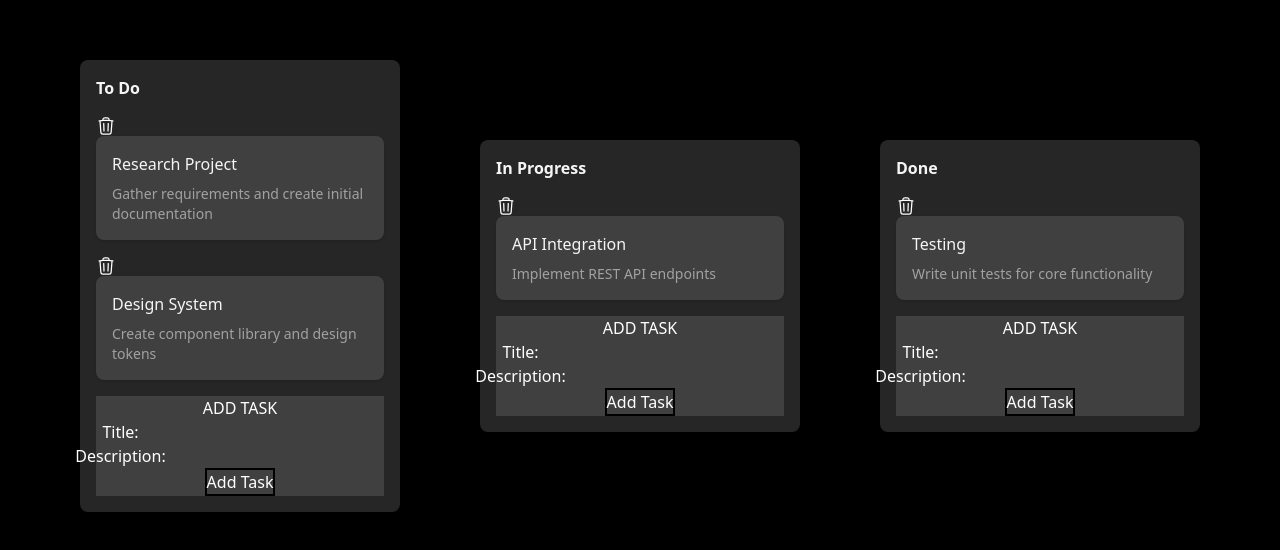
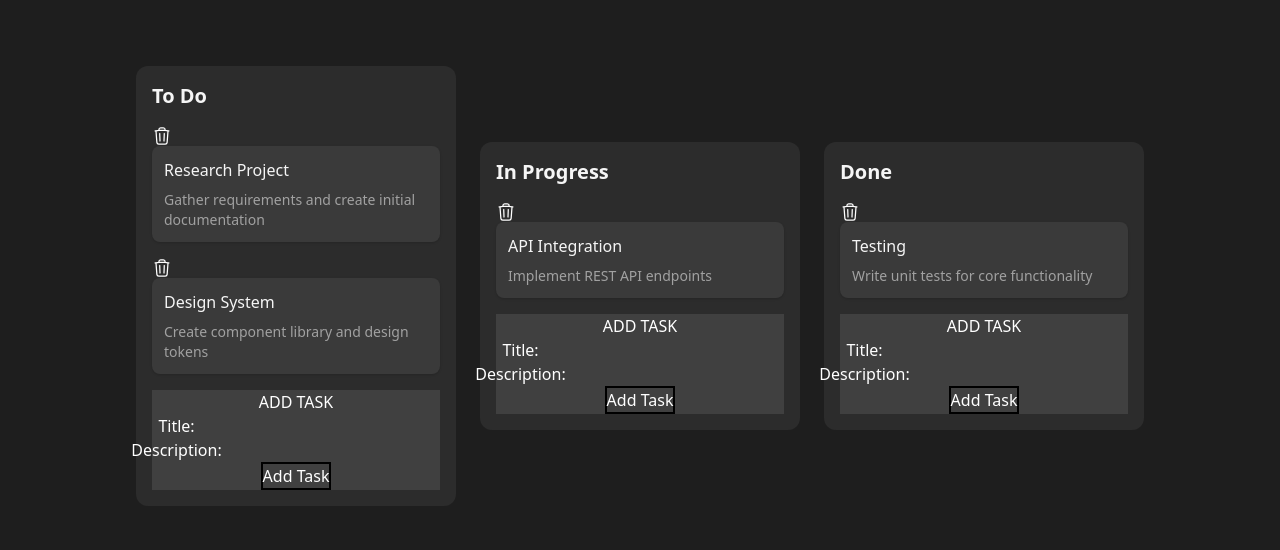
Before and after one commit to RaturiAR7/kandban-board, a React (Vite) app in the folder Frontend/: page / in a window 1280 px wide. Shown: the part 114-664 px from the top of the page. Built offline with nearby package versions, Linux system fonts and the light colour scheme.

Commit message:
UI changes

```diff
--- a/Frontend/src/App.tsx
+++ b/Frontend/src/App.tsx
@@ -2,7 +2,7 @@
 
 const App = () => {
   return (
-    <div className='p-4 bg-black min-h-screen h-full flex justify-center items-center'>
+    <div className='p-4 bg-[#1E1E1E] min-h-screen h-full flex justify-center items-center'>
       <KanbanBoard />
     </div>
   );
--- a/Frontend/src/components/Column.tsx
+++ b/Frontend/src/components/Column.tsx
@@ -23,8 +23,10 @@
   const { setNodeRef } = useDroppable({ id: column.id });
 
   return (
-    <div className='flex w-80 min-h-28 flex-col rounded-lg bg-neutral-800 p-4'>
-      <h2 className='mb-4 font-semibold text-neutral-100'>{column.title}</h2>
+    <div className='flex w-80 min-h-28 flex-col rounded-xl bg-[#2C2C2C] p-4'>
+      <h2 className='mb-4 font-semibold text-neutral-100 text-xl'>
+        {column.title}
+      </h2>
       <div ref={setNodeRef} className='flex flex-1 flex-col gap-4'>
         {tasks.map((task) => {
           return (
--- a/Frontend/src/components/KanbanBoard.tsx
+++ b/Frontend/src/components/KanbanBoard.tsx
@@ -72,9 +72,9 @@
   };
 
   return (
-    <div className='w-full h-full flex flex-col justify-center items-center'>
+    <div className='w-full h-full flex flex-col justify-center items-center '>
       <DndContext onDragEnd={handleDragEnd}>
-        <div className='w-full h-full flex justify-center items-center gap-20 '>
+        <div className='w-full h-full flex justify-center items-center gap-6 '>
           {COLUMNS.map((column) => {
             return (
               <Column
--- a/Frontend/src/components/TaskCard.tsx
+++ b/Frontend/src/components/TaskCard.tsx
@@ -16,7 +16,7 @@
     : undefined;
 
   return (
-    <div className=''>
+    <div>
       <img
         src={deleteIcon}
         className='w-5 h-5 cursor-pointer'
@@ -27,7 +27,7 @@
         {...listeners}
         {...attributes}
         style={style}
-        className='cursor-grab rounded-lg bg-neutral-700 p-4 shadow-sm hover:shadow-md'
+        className='cursor-grab rounded-lg bg-[#3A3A3A]  p-3 shadow-sm hover:shadow-md'
       >
         <div>
           <h3 className='font-medium text-neutral-100'>{task.title}</h3>
```
